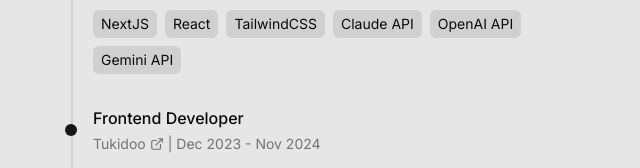
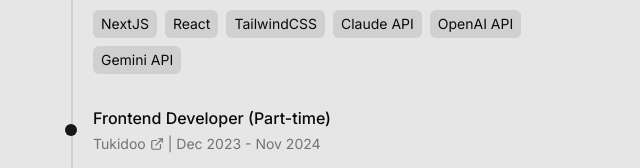
Before and after one commit to ARITRA69/minimal-portfolio, a Next.js app: page / in a window 1280 px wide. Shown: the part 1402-1570 px from the top of the page, without its empty margins (319-959 px from the left). Built offline with nearby package versions, Linux system fonts and the light colour scheme.

Commit message:
Update job title for Frontend Developer role to include "Part-time" in constants/index.ts

```diff
--- a/constants/index.ts
+++ b/constants/index.ts
@@ -177,7 +177,7 @@ export const EXPERIENCES = [
     ],
   },
   {
-    title: "Frontend Developer",
+    title: "Frontend Developer (Part-time)",
     company: { label: "Tukidoo", href: "https://tukidoo.ai" },
     period: "Dec 2023 - Nov 2024",
     responsibilities: [
```
